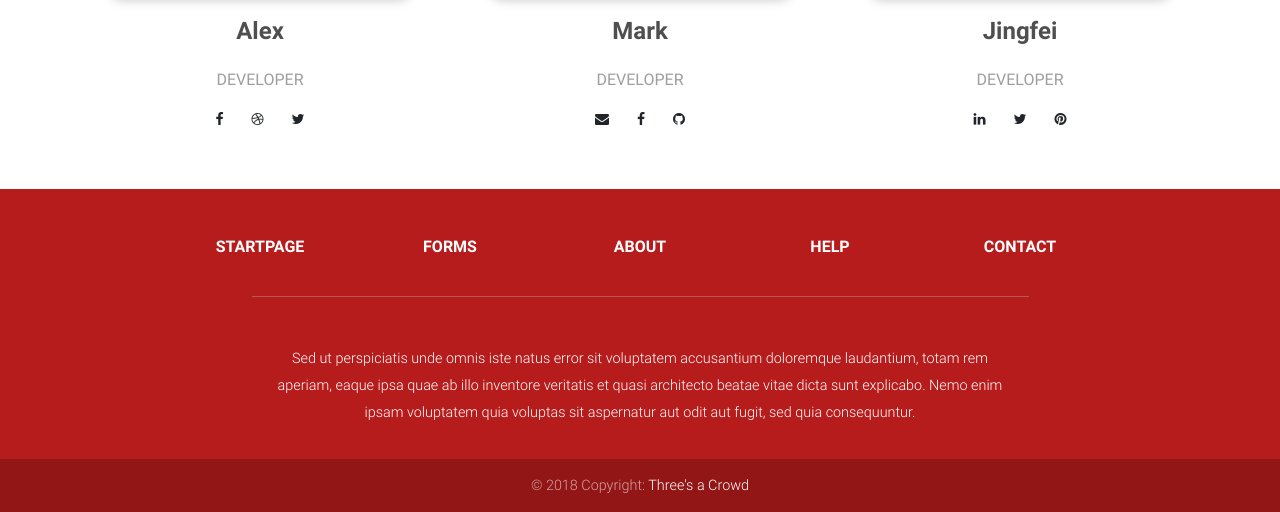
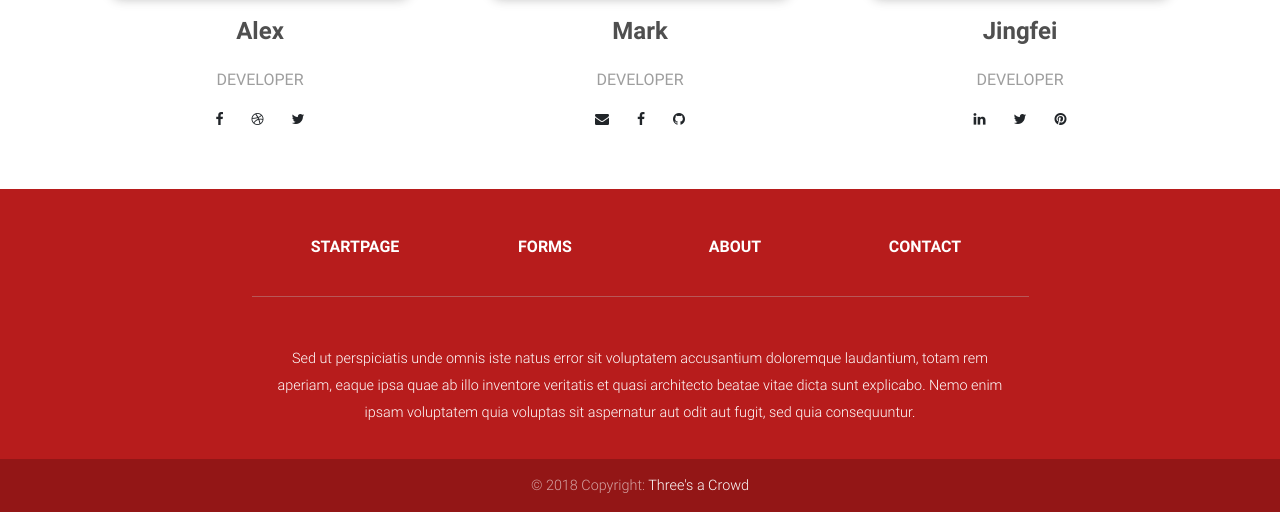
Before and after one commit to ortiza5/Threes-a-Crowd-SD-D-Project, a Flask app: page /about in a window 1280 px wide. Shown: the part 981-1493 px from the top of the page. Run offline with Flask 2, Linux system fonts and the light colour scheme; parts of the project's set-up code (start-up, migrations or seed data) failed here and were passed over; some libraries are stand-ins or nearby versions.

Commit message:
removed help tab from footer

```diff
--- a/templates/includes/_footer.html
+++ b/templates/includes/_footer.html
@@ -37,14 +37,6 @@
         <div class="col-md-2 mb-3">
           <h6 class="text-uppercase font-weight-bold">
             <a href="/about">About</a>
-          </h6>
-        </div>
-        <!-- Grid column -->
-
-        <!-- Grid column -->
-        <div class="col-md-2 mb-3">
-          <h6 class="text-uppercase font-weight-bold">
-            <a href="#!">Help</a>
           </h6>
         </div>
         <!-- Grid column -->
```
